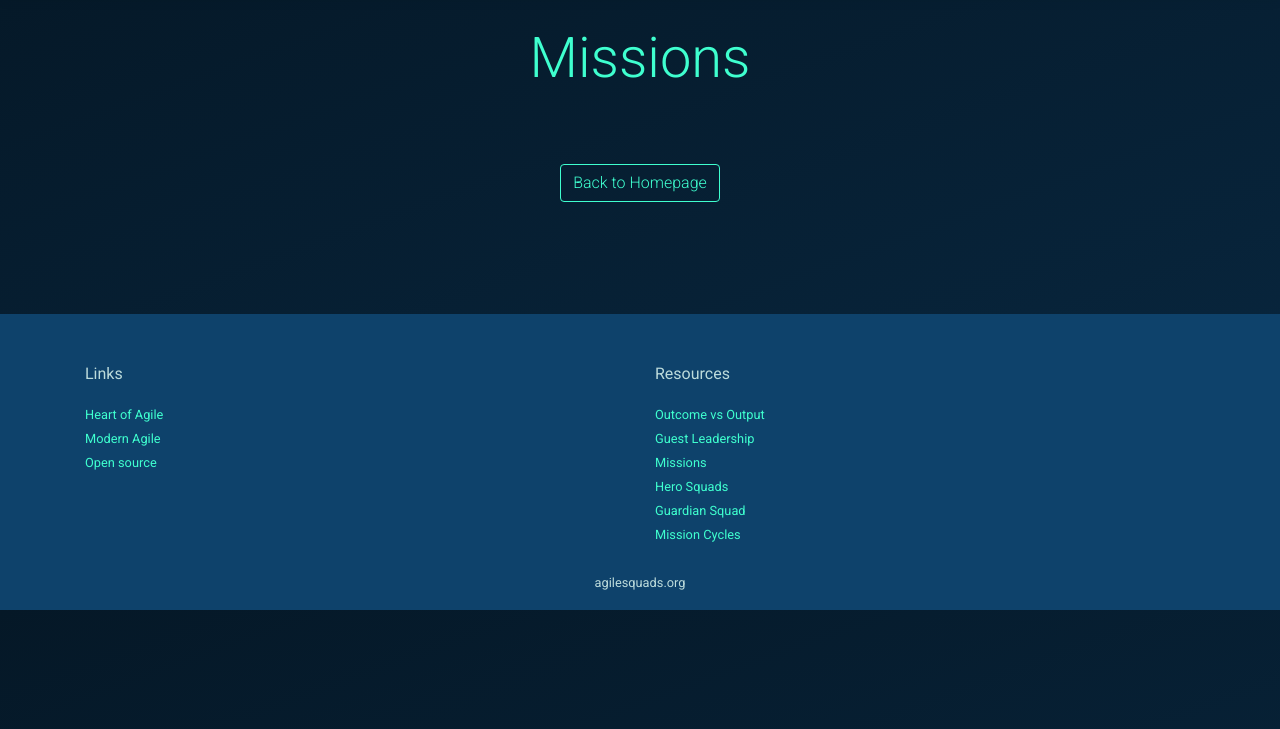
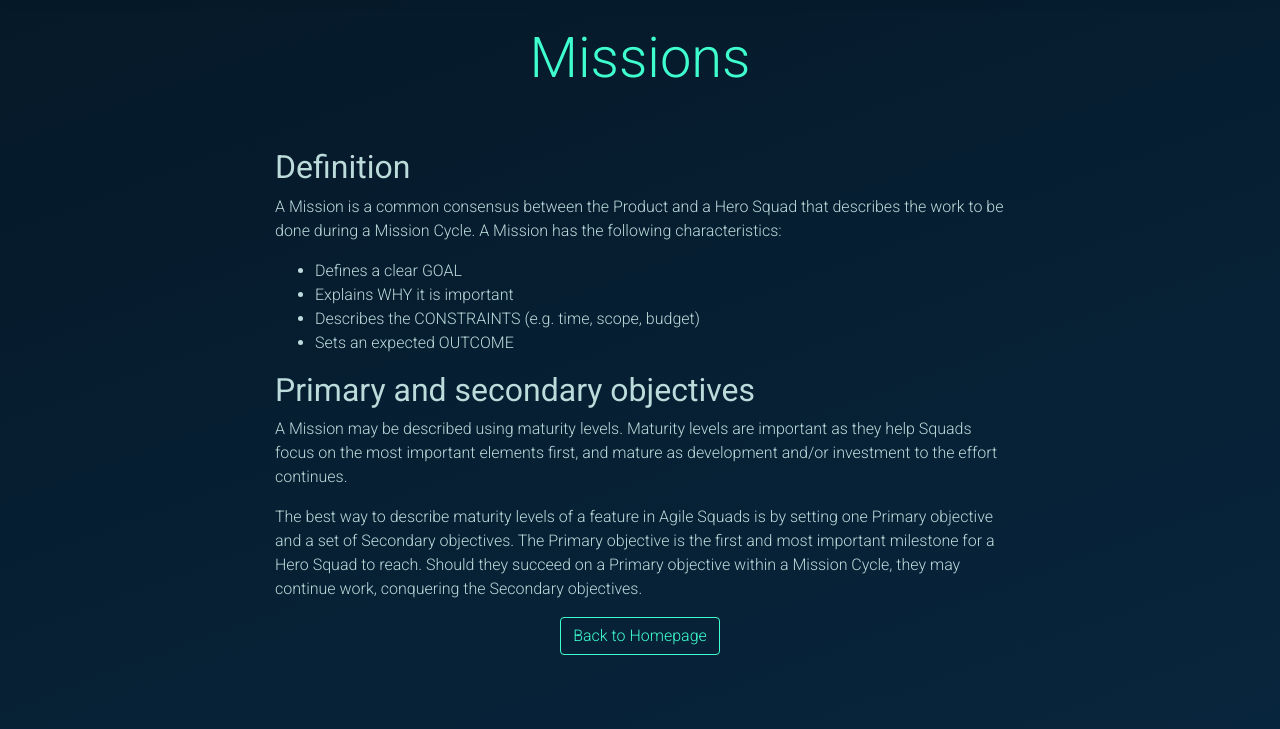
Before and after one commit to agilesquads/agilesquads.github.io, a website built with webpack: page src/html/missions.html in a window 1280 px wide. Shown: the part 71-800 px from the top of the page. Built offline with nearby package versions, Linux system fonts and the light colour scheme.

Commit message:
Add Missions document

```diff
--- a/src/html/missions.html
+++ b/src/html/missions.html
@@ -22,7 +22,29 @@
 
     <div class="row py-5">
       <div class="col-lg-8 col-md-12 col-sm-12 mx-auto">
+        <h2>Definition</h2>
         <p class="font-weight-light">
+          A Mission is a common consensus between the Product and a Hero Squad that describes
+          the work to be done during a Mission Cycle. A Mission has the following characteristics:
+          <ul>
+            <li>Defines a clear GOAL</li>
+            <li>Explains WHY it is important</li>
+            <li>Describes the CONSTRAINTS (e.g. time, scope, budget)</li>
+            <li>Sets an expected OUTCOME</li>
+          </ul>
+        </p>
+        <h2>Primary and secondary objectives</h2>
+        <p class="font-weight-light">
+          A Mission may be described using maturity levels. Maturity levels are
+          important as they help Squads focus on the most important elements first,
+          and mature as development and/or investment to the effort continues.
+        </p>
+        <p class="font-weight-light">
+          The best way to describe maturity levels of a feature in Agile Squads is
+          by setting one Primary objective and a set of Secondary objectives.
+          The Primary objective is the first and most important milestone for a Hero Squad
+          to reach. Should they succeed on a Primary objective within a Mission Cycle, they
+          may continue work, conquering the Secondary objectives.
         </p>
 
         <p class="text-center">
```
